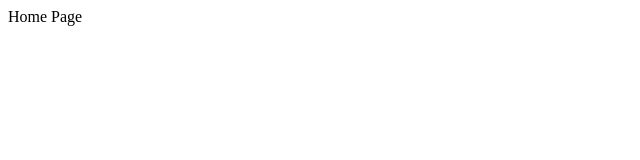
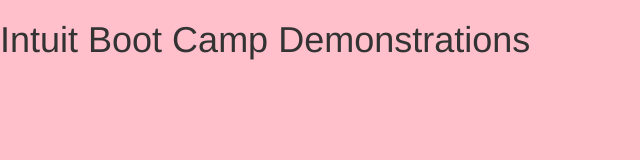
Before and after one commit to dhuntley/intuit-bootcamp, a website: page www/index.html in a window 1280 px wide. Shown: the whole page, without its empty margins (0-640 px from the left). Drawn offline with nearby package versions, Linux system fonts and the light colour scheme.

Commit message:
Add our own CSS and JS

```diff
--- /dev/null
+++ b/www/css/site.css
@@ -0,0 +1,3 @@
+body {
+	background-color: pink;
+}
--- a/www/index.html
+++ b/www/index.html
@@ -2,10 +2,16 @@
 
 <html>
 	<head>
-		<title>Home Page</title>
+		<title>Intuit Boot Camp Demonstrations</title>
+		<link href='libs/bootstrap/dist/css/bootstrap.min.css' rel="stylesheet">
+		<link href='libs/bootstrap/dist/css/bootstrap-theme.min.css' rel="stylesheet">
+		<link href='css/site.css' rel="stylesheet">
 	</head>
 
 	<body>
-		Home Page
+		<h1>Intuit Boot Camp Demonstrations</h1>
+		<script src="libs/jquery/dist/jquery.js"></script>
+		<script src="libs/bootstrap/dist/js/bootstrap.js"></script>
+		<script src="js/app.js"></script>
 	</body>
 </html>
--- /dev/null
+++ b/www/js/app.js
@@ -0,0 +1,3 @@
+(function() {
+	console.log("test");
+}());
```
